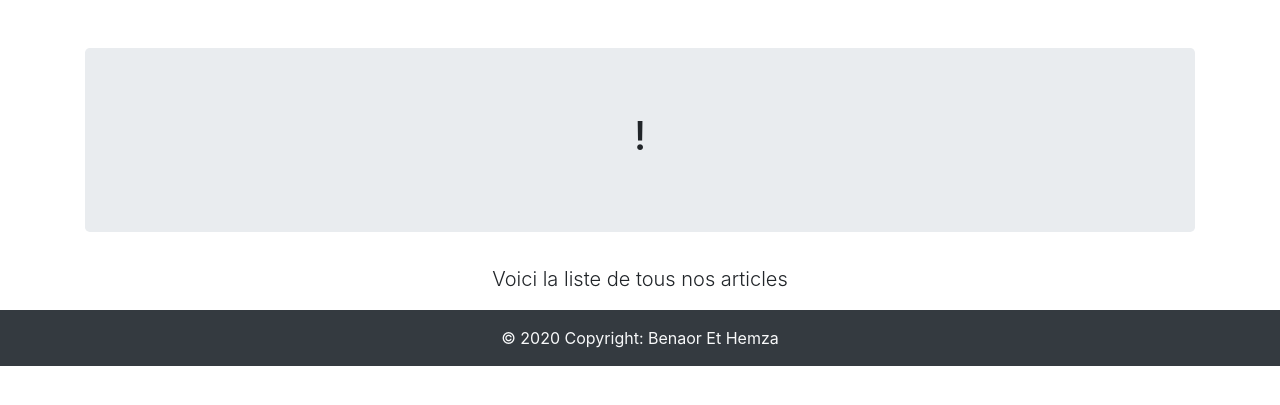
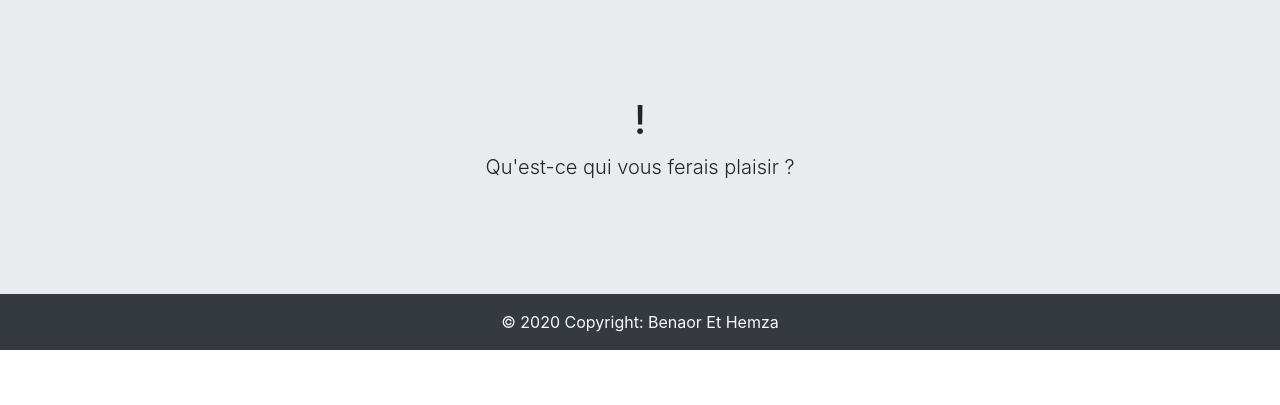
Before and after one commit to benaor/Ecommerce-symfony, a Symfony app: template templates/shop/shop.html.twig in a window 1280 px wide. Shown: the part 58-463 px from the top of the page. Run offline with Twig, Linux system fonts and the light colour scheme; the template is opened without the code that fills it, so the values that code supplies are empty; some libraries are stand-ins or nearby versions.

Commit message:
update vignette

```diff
--- a/public/css/style.css
+++ b/public/css/style.css
@@ -1,4 +1,3 @@
 .image-preview {
-    height: 200px;
     width: 100%;
 }
--- a/templates/shop/shop.html.twig
+++ b/templates/shop/shop.html.twig
@@ -5,28 +5,18 @@
 {% endblock %}
 
 {% block body %}
+<style>
+.page{
+	background: #e9ecef;
+}
+</style>
 
-	<div class="container-fluid">
-		<div class="container text-center">
-			<div class="jumbotron mt-5">
+	<div class="container-fluid p-5">
+		<div class="container text-center p-5">
 				<h1>{{ controller_name }}!</h1>
-			</div>
 			<p class="lead">
-				Voici la liste de tous nos articles
+				Qu'est-ce qui vous ferais plaisir ?
 			</p>
-
-
-			{# <div class="card" style="width: 18rem;">
-							<img src="{{ article.image }}" class="card-img-top" alt="{{ article.title }}">
-							<div class="card-body">
-								<h5 class="card-title">{{ article.title }}</h5>
-								<p class="card-text">{{ article.introduction }}</p>
-								<div class="row">
-									<a href="{{ path('fiche_produit', {'id': article.id }) }}" class="btn w-25 mx-auto btn-primary active" role="button">En savoir plus ?</a>
-									<a href="{{ path('cart_add', {'id': article.id }) }}" class="btn w-25 mx-auto btn-success active" role="button">
-								</div>
-							</div>
-						</div> #}
 
 			<div class="row justify-content-between">
 				{% for article in articles %}
```
